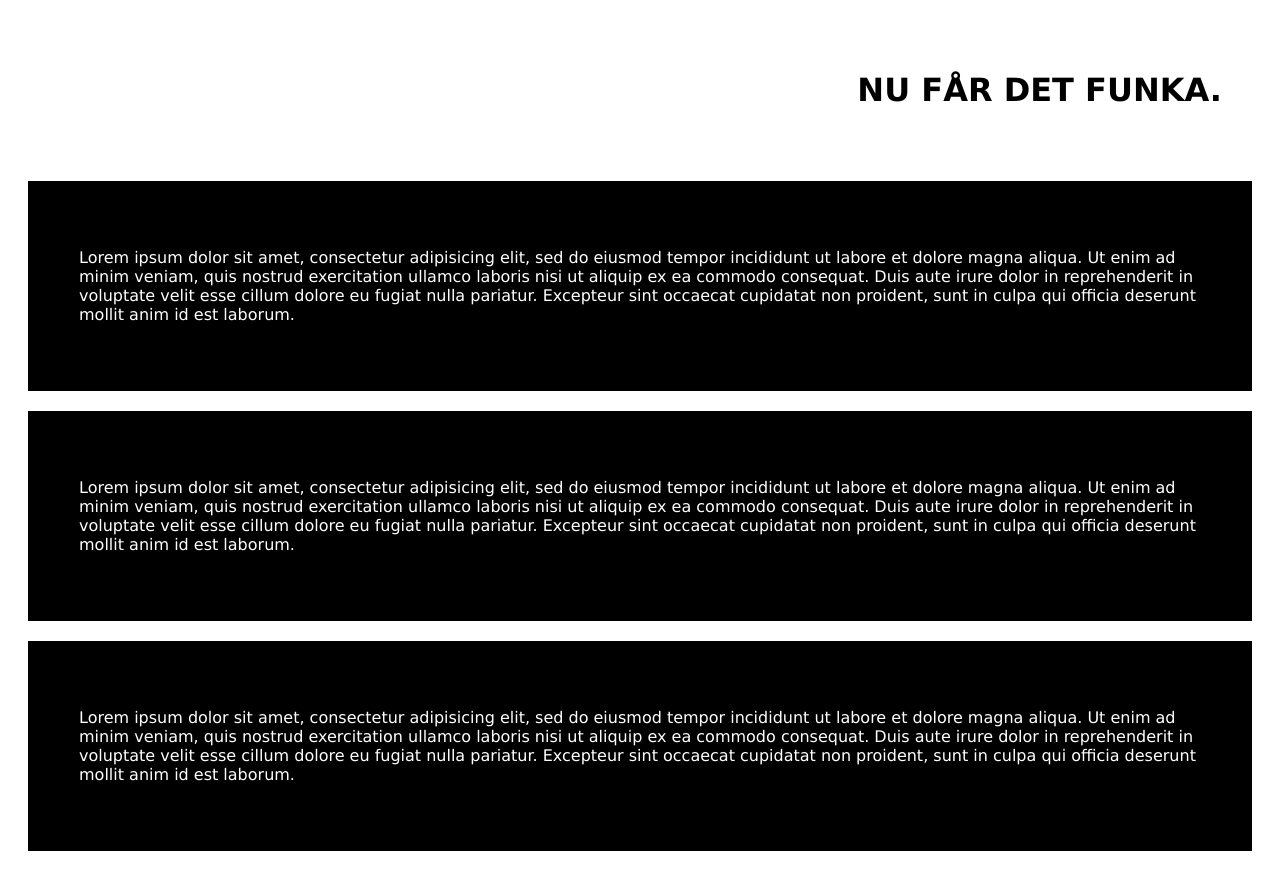
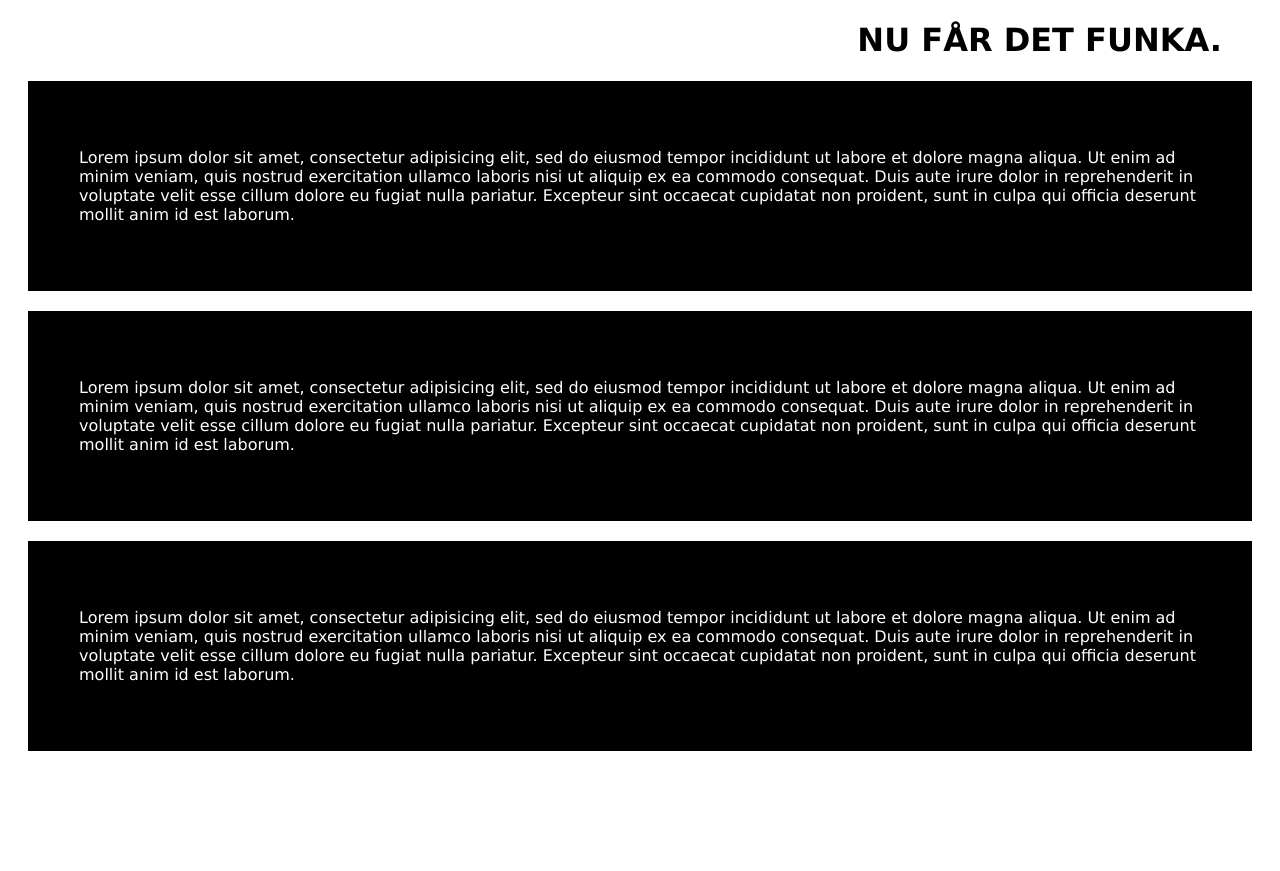
Before and after one commit to danielbackede/mod2, a plain HTML site: page index.html in a window 1280 px wide. After the commit the page ends 800 px from the top, so only its background shows below. Drawn offline with Linux system fonts and the light colour scheme.

Commit message:
fel padding

```diff
--- a/index.html
+++ b/index.html
@@ -10,7 +10,7 @@
   color:black;
   text-align: right;
   font-family:verdana;
-  padding:50px;
+  padding-right:50px;
 }
 
 
```
